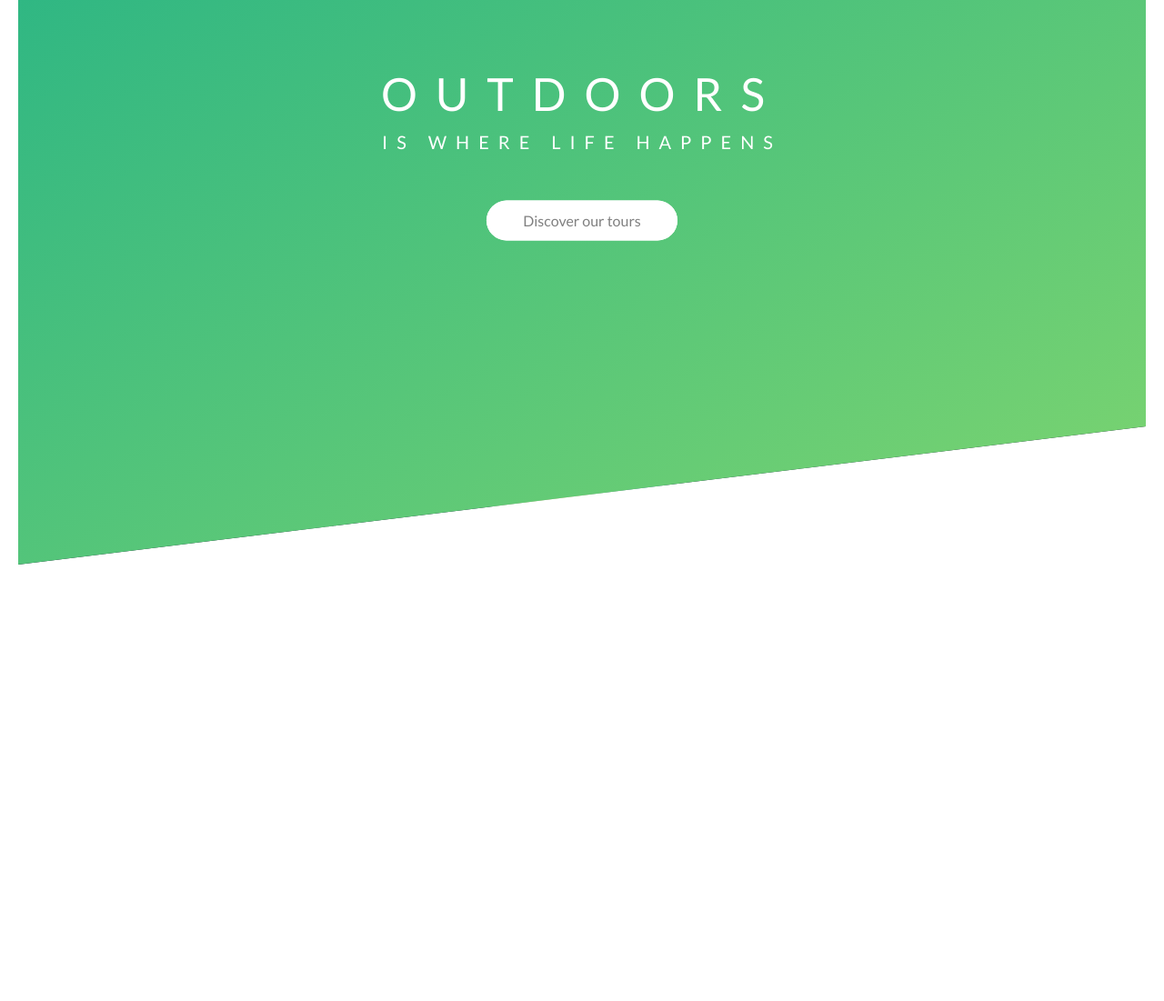
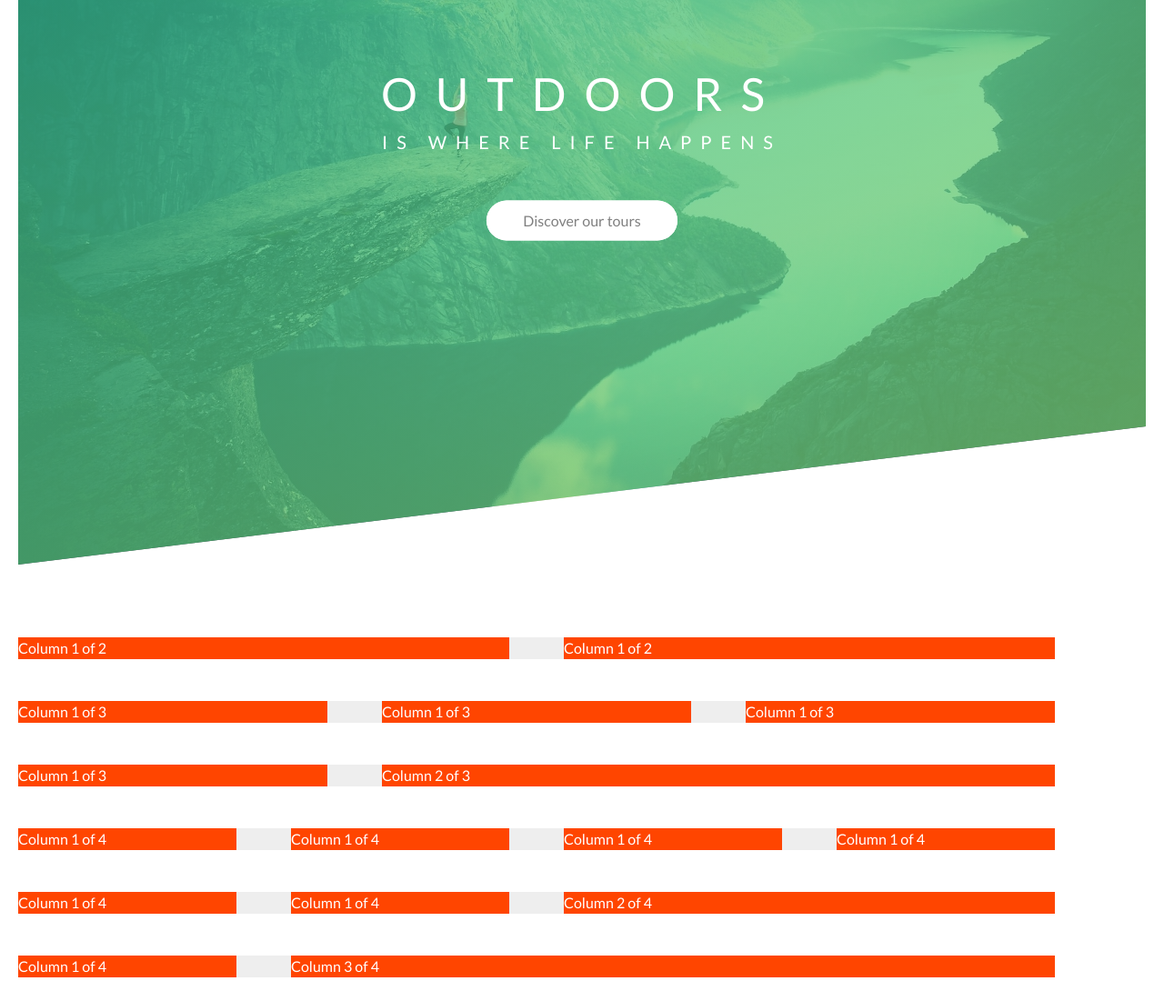
Before and after one commit to mahajantejasv/Natours, a website: page index.html in a window 1280 px wide. Shown: the part 159-1260 px from the top of the page at 91% size. Before the commit the page ends 800 px from the top, so only its background shows below. Drawn offline with Linux system fonts and the light colour scheme.

Commit message:
added sections

```diff
--- a/index.html
+++ b/index.html
@@ -25,5 +25,36 @@
                 <a href="#" class='btn btn-white'>Discover our tours</a>
             </div>
         </header>
+        <section class='grid-section'>
+            <div class='row'>
+                <div class='col-1-of-2'> Column 1 of 2</div>
+                <div class='col-1-of-2'>Column 1 of 2</div>
+            </div>
+            <div class='row'>
+                <div class='col-1-of-3'> Column 1 of 3</div>
+                <div class='col-1-of-3'>Column 1 of 3</div>
+                <div class='col-1-of-3'>Column 1 of 3</div>
+            </div>
+            <div class='row'>
+                <div class='col-1-of-3'> Column 1 of 3</div>
+                <div class='col-2-of-3'>Column 2 of 3</div>
+            </div>
+            <div class='row'>
+                <div class='col-1-of-4'> Column 1 of 4</div>
+                <div class='col-1-of-4'>Column 1 of 4</div>
+                <div class='col-1-of-4'> Column 1 of 4</div>
+                <div class='col-1-of-4'>Column 1 of 4</div>
+            </div>
+            <div class='row'>
+                <div class='col-1-of-4'> Column 1 of 4</div>
+                <div class='col-1-of-4'>Column 1 of 4</div>
+                <div class='col-2-of-4'>Column 2 of 4</div>
+            </div>
+            <div class='row'>
+                <div class='col-1-of-4'> Column 1 of 4</div>
+                <div class='col-3-of-4'>Column 3 of 4</div>
+            </div>
+
+        </section>
     </body>
 </html>
--- a/scss/abstracts/_mixins.scss
+++ b/scss/abstracts/_mixins.scss
@@ -0,0 +1,7 @@
+@mixin clearfix {
+    &::after {
+        content: '';
+        display: table;
+        clear:both;
+    }
+}
--- a/scss/abstracts/_variables.scss
+++ b/scss/abstracts/_variables.scss
@@ -1,7 +1,14 @@
-
-$LightGreen: #7ed56f;
+//COLOR
+$LightGreen: #7ed56fbd;
 $MediumGreen: #55c57a;
-$DarkGreen: #28b485;
+$DarkGreen: #28b485bd;
 $white: #ffffff;
 $gray: #808080;
 $black: #000000;
+$grid-row-background: #eee;
+$grid-cell-color: orangered;
+
+//GRID ROW SPACING
+$grid-width: 114rem;
+$gutter-verticle: 4rem;
+$gutter-horizantal: 6rem;
--- /dev/null
+++ b/scss/layout/_grid.scss
@@ -0,0 +1,61 @@
+.grid-section {
+  max-width: $grid-width;
+  margin-top: 8rem;
+}
+
+.row {
+  display: inline-block;
+  width: 100%;
+  margin: 0 auto;
+  background-color: $grid-row-background;
+
+  &:not(:last-child) {
+    margin-bottom: $gutter-verticle;
+  }
+
+  @include clearfix;
+
+  [class^="col-"] {
+    background-color: $grid-cell-color;
+    color: $white;
+    float: left;
+  }
+
+  .col-1-of-2 {
+    width: calc((100% - #{$gutter-horizantal}) / 2);
+    &:not(:last-child) {
+      margin-right: $gutter-horizantal;
+    }
+  }
+
+  .col-1-of-3 {
+    width: calc((100% - (#{$gutter-horizantal} * 2)) / 3);
+    &:not(:last-child) {
+      margin-right: $gutter-horizantal;
+    }
+  }
+
+  .col-1-of-4 {
+    width: calc((100% - (#{$gutter-horizantal} * 3)) / 4);
+    &:not(:last-child) {
+      margin-right: $gutter-horizantal;
+    }
+  }
+
+  .col-2-of-3 {
+    width: calc(
+      (2 * ((100% - (#{$gutter-horizantal} * 2)) / 3)) + #{$gutter-horizantal}
+    );
+  }
+
+  .col-2-of-4 {
+    width: calc((100% - (#{$gutter-horizantal})) / 2);
+  }
+
+  .col-3-of-4 {
+    width: calc(
+      3 * ((100% - (#{$gutter-horizantal} * 3)) / 4) +
+        (#{$gutter-horizantal} * 2)
+    );
+  }
+}
--- a/scss/main.scss
+++ b/scss/main.scss
@@ -2,13 +2,10 @@
 @import 'base/base';
 @import 'base/typography';
 @import 'base/utilities';
-
 @import 'abstracts/functions';
 @import 'abstracts/mixins';
 @import 'abstracts/variables';
-
 @import 'pages/home';
-
 @import 'components/button';
-
 @import 'layout/header';
+@import 'layout/grid';
```
Also changed, not shown: css/style.css.
